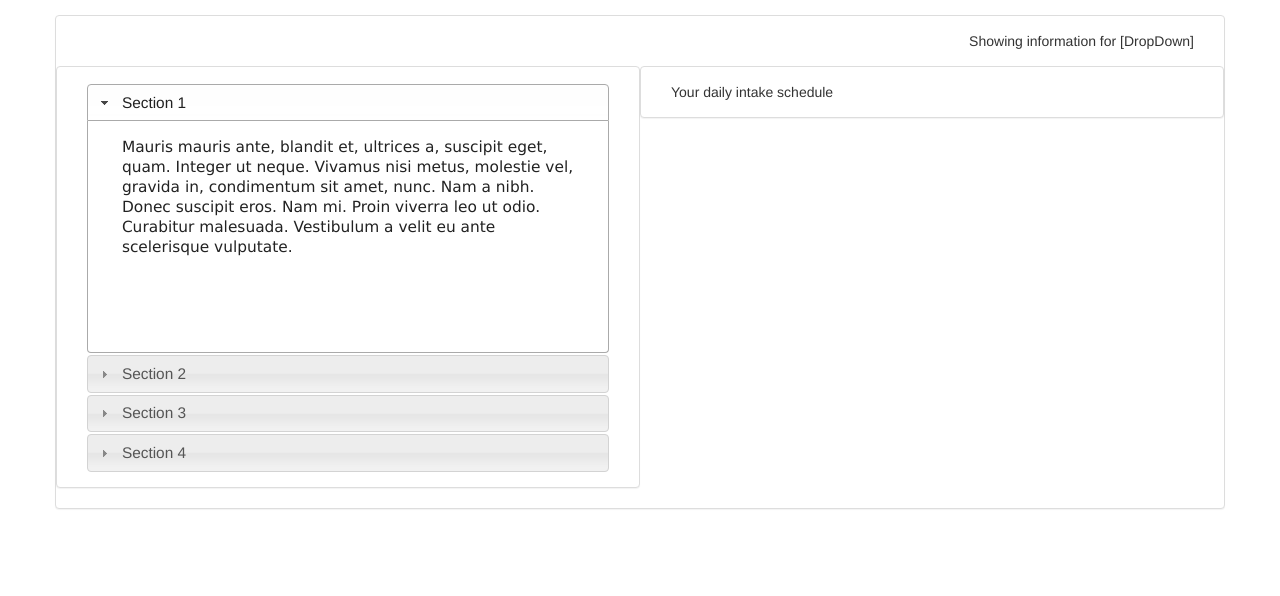
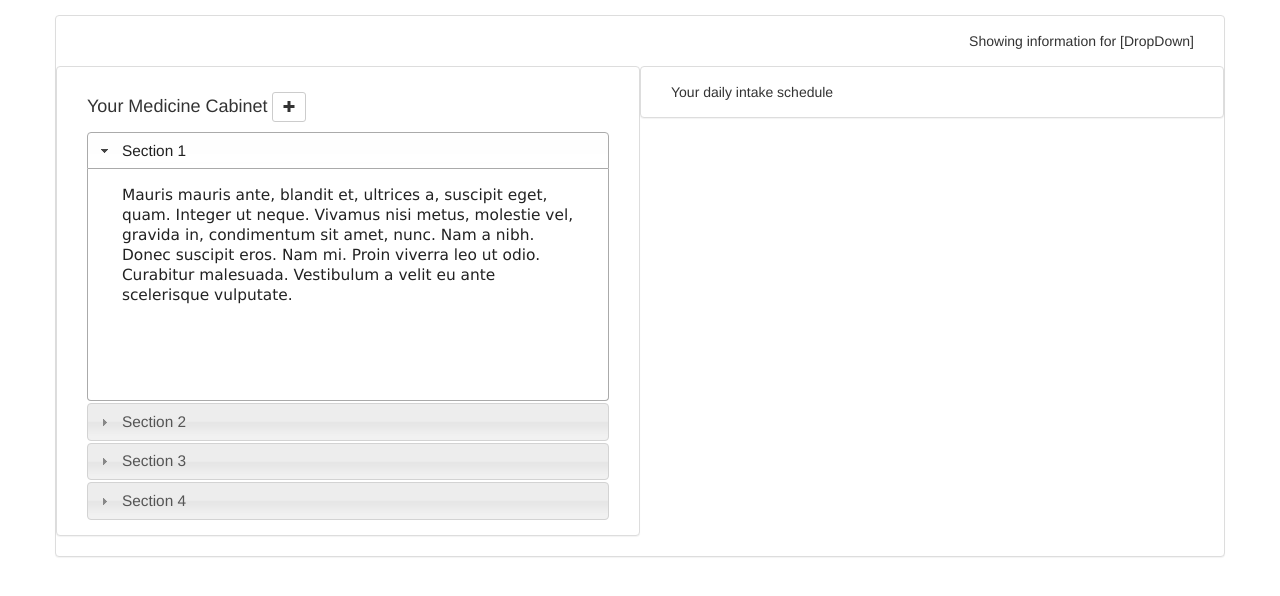
Before and after one commit to pidries/HackForHealth, a plain HTML site: page index.html in a window 1280 px wide. Shown: the part 118-714 px from the top of the page. Drawn offline with Linux system fonts and the light colour scheme; no server answers.

Commit message:
push more changes

```diff
--- a/index.html
+++ b/index.html
@@ -142,6 +142,14 @@
             <div class="row">
                 <div class="col-xs-6 panel panel-default">
                     <div class="panel-body">
+                        <h4 class="docs">
+                            <span class="text-left">Your Medicine Cabinet</span>
+                            <span class="text-right">
+                                <button type="button" class="btn btn-default btn-sm">
+                                    <span class="glyphicon glyphicon-plus"></span>
+                                </button>
+                            </span>
+                        </h4>
                         <div id="accordion">
                             <h3>Section 1</h3>
 
```
Also changed, not shown: js/master.js (+6 -7 lines).
